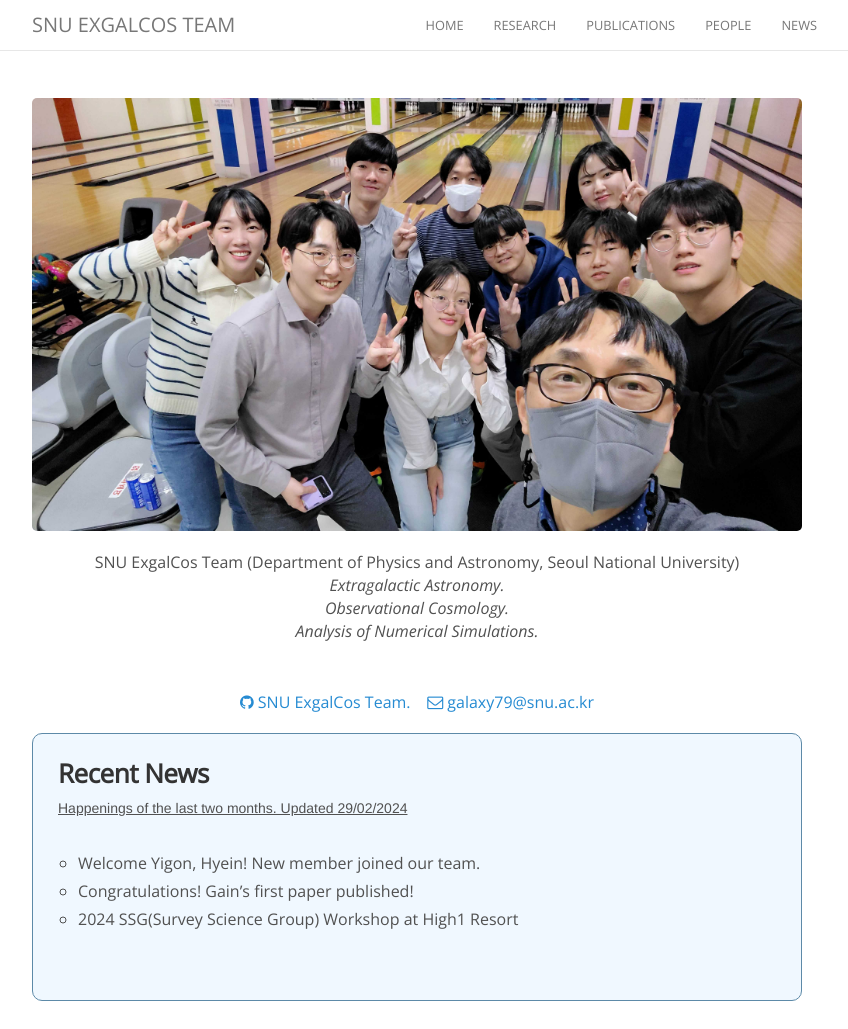
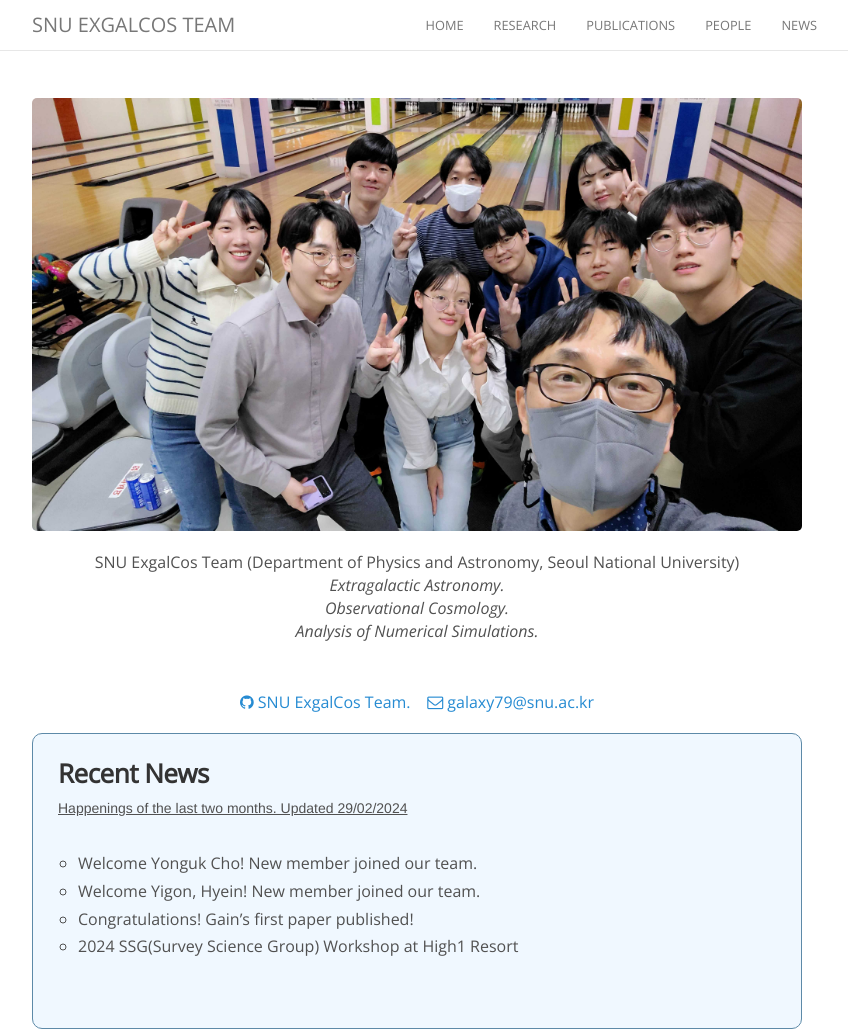
Before and after one commit to exgalcos/exgalcos.github.io, a Jekyll site: the page built from index.html, in a window 1280 px wide and 1029 px high. Shown: the whole window, without its empty margins (223-1071 px from the left). Built offline with Jekyll 4.4.1, drawn with Linux system fonts in a browser that asks for light colours; nearby versions of some CDN libraries; comment, search, counter and statistics services are not loaded.

Commit message:
Update news.yml

```diff
--- a/_data/news.yml
+++ b/_data/news.yml
@@ -1,3 +1,6 @@
+- date: 2024-03-08
+  details: Welcome Yonguk Cho! New member joined our team.
+
 - date: 2024-03-04
   details: Welcome Yigon, Hyein! New member joined our team.
 
```
